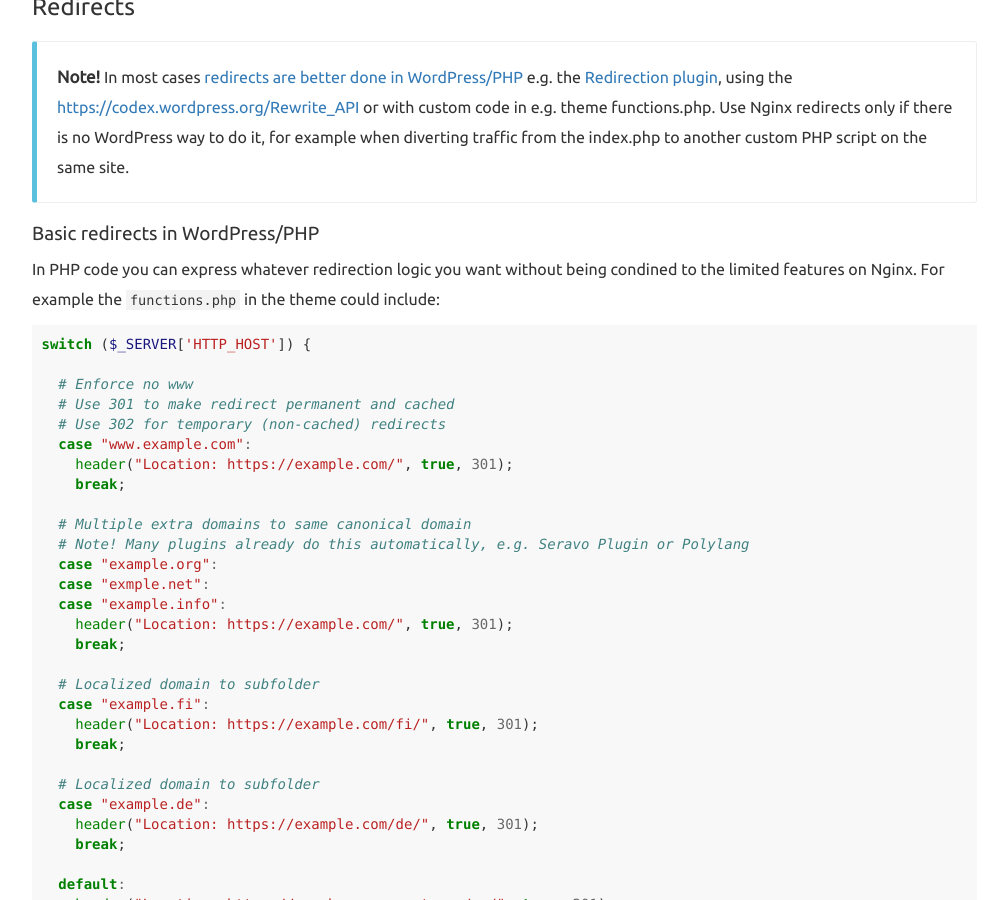
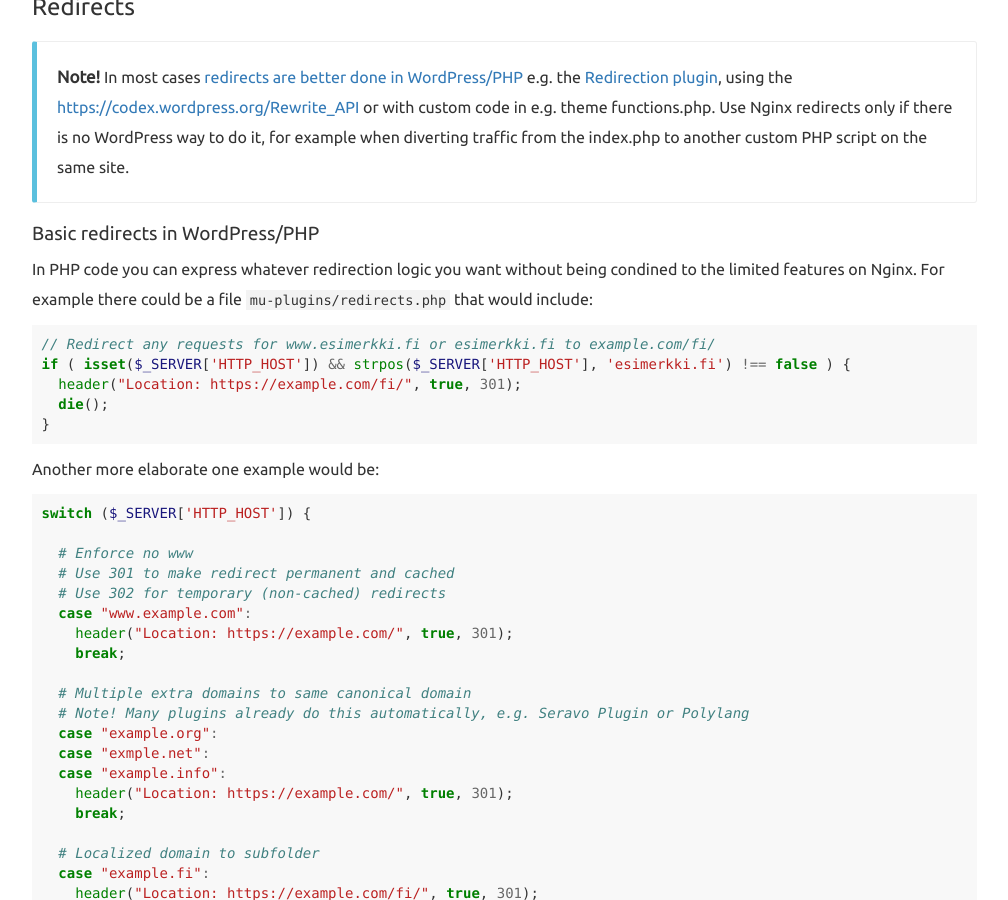
Before and after one commit to Seravo/docs, a Jekyll site: the page built from _posts/2015-10-11-nginx.md, in a window 1280 px wide and 900 px high, scrolled down 2844 px. Shown: the whole window, without its empty margins (233-1241 px from the left). Built offline with Jekyll 4.4.1, drawn with Linux system fonts in a browser that asks for light colours; nearby versions of some CDN libraries.

Commit message:
Enhance PHP redirect example and recommend mu-plugins/redirects.php use

````diff
--- a/_posts/2015-10-11-nginx.md
+++ b/_posts/2015-10-11-nginx.md
@@ -111,7 +111,17 @@ Note that [ALLOWALL is not an official keyword](https://tools.ietf.org/html/rfc7
 
 #### Basic redirects in WordPress/PHP
 
-In PHP code you can express whatever redirection logic you want without being condined to the limited features on Nginx. For example the `functions.php` in the theme could include:
+In PHP code you can express whatever redirection logic you want without being condined to the limited features on Nginx. For example there could be a file `mu-plugins/redirects.php` that would include:
+
+```php
+// Redirect any requests for www.esimerkki.fi or esimerkki.fi to example.com/fi/
+if ( isset($_SERVER['HTTP_HOST']) && strpos($_SERVER['HTTP_HOST'], 'esimerkki.fi') !== false ) {
+  header("Location: https://example.com/fi/", true, 301);
+  die();
+}
+```
+
+Another more elaborate one example would be:
 ```php
 switch ($_SERVER['HTTP_HOST']) {
 
````
